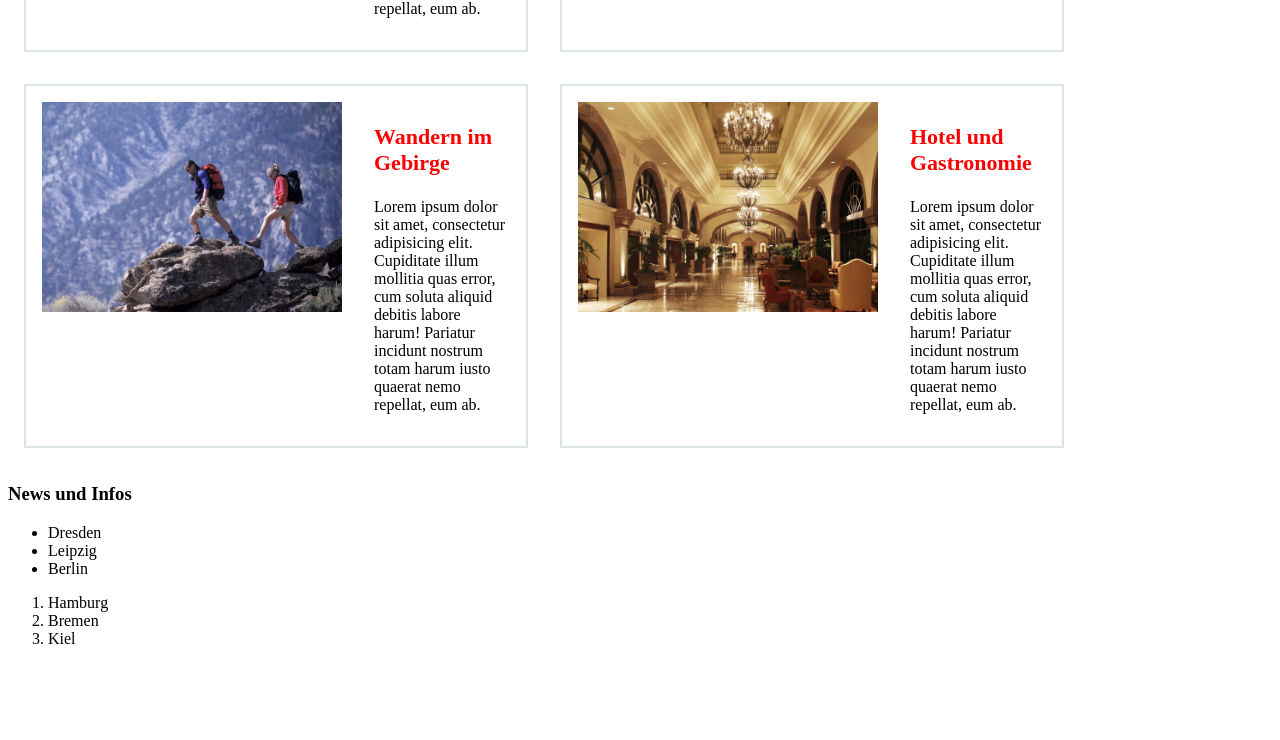
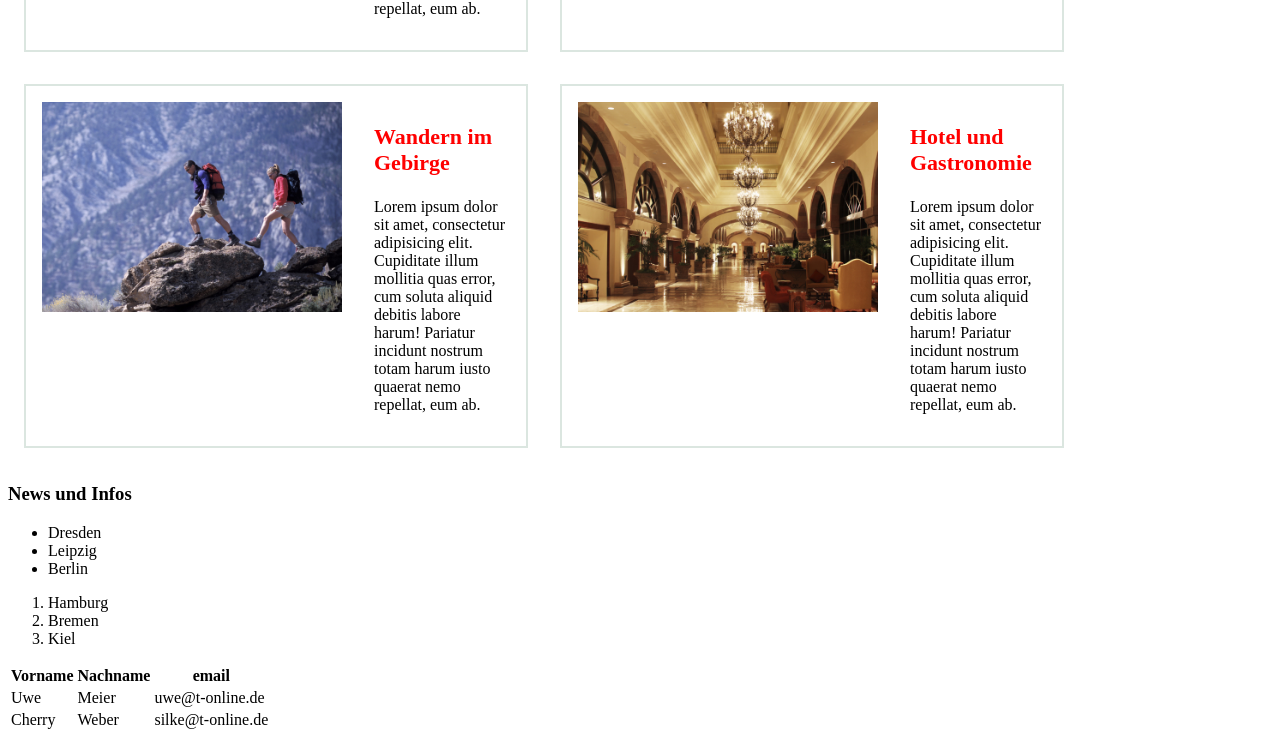
Before and after one commit to tilogermer/flexbox, a plain HTML site: page index.html in a window 1280 px wide. Shown: the part 441-1181 px from the top of the page. Before the commit the page ends 1105 px from the top, so only its background shows below. Drawn offline with Linux system fonts and the light colour scheme.

Commit message:
table added

```diff
--- a/index.html
+++ b/index.html
@@ -88,6 +88,16 @@
 			<li>Bremen</li>
 			<li>Kiel</li>
 		</ol>
+		<table>
+		<thead>
+			<tr><th>Vorname</th><th>Nachname</th><th>email</th></tr>
+		</thead>
+		<tbody>
+			<tr><td>Uwe</td><td>Meier</td><td>uwe@t-online.de</td></tr>
+			<tr><td>Cherry</td><td>Weber</td><td>silke@t-online.de</td></tr>
+		</tbody>
+
+		</table>
 	</aside>
 </body>
 </html>
```
